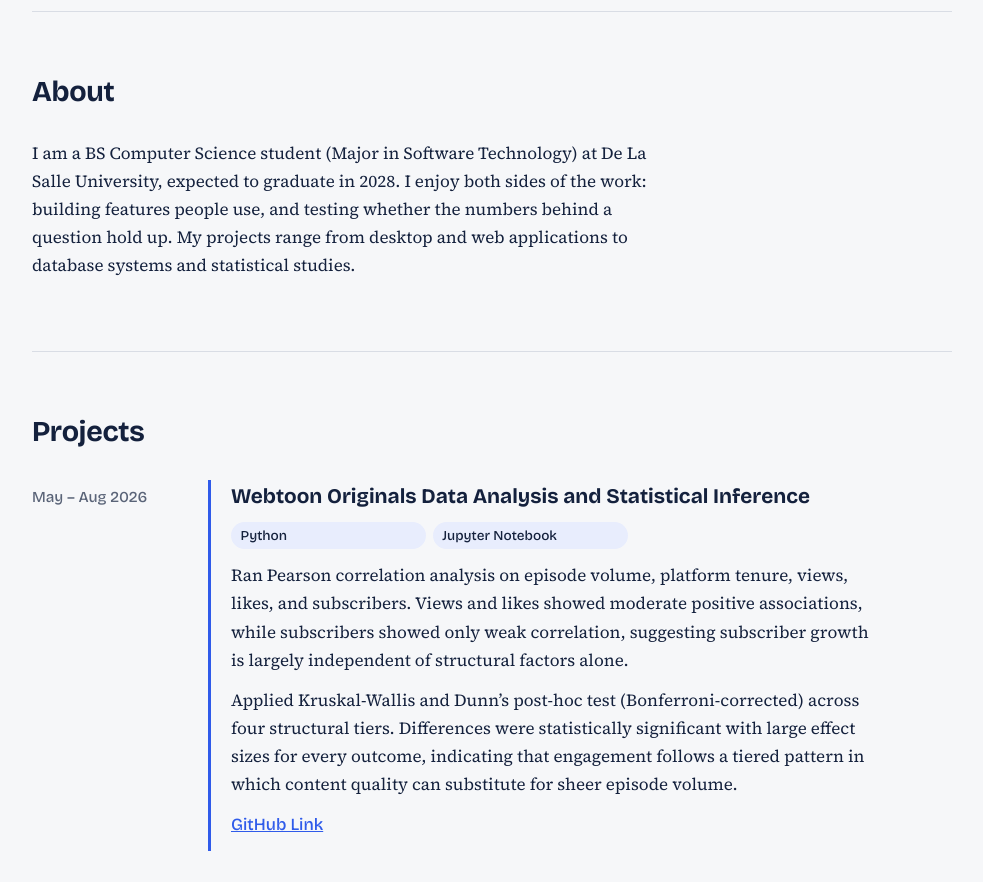
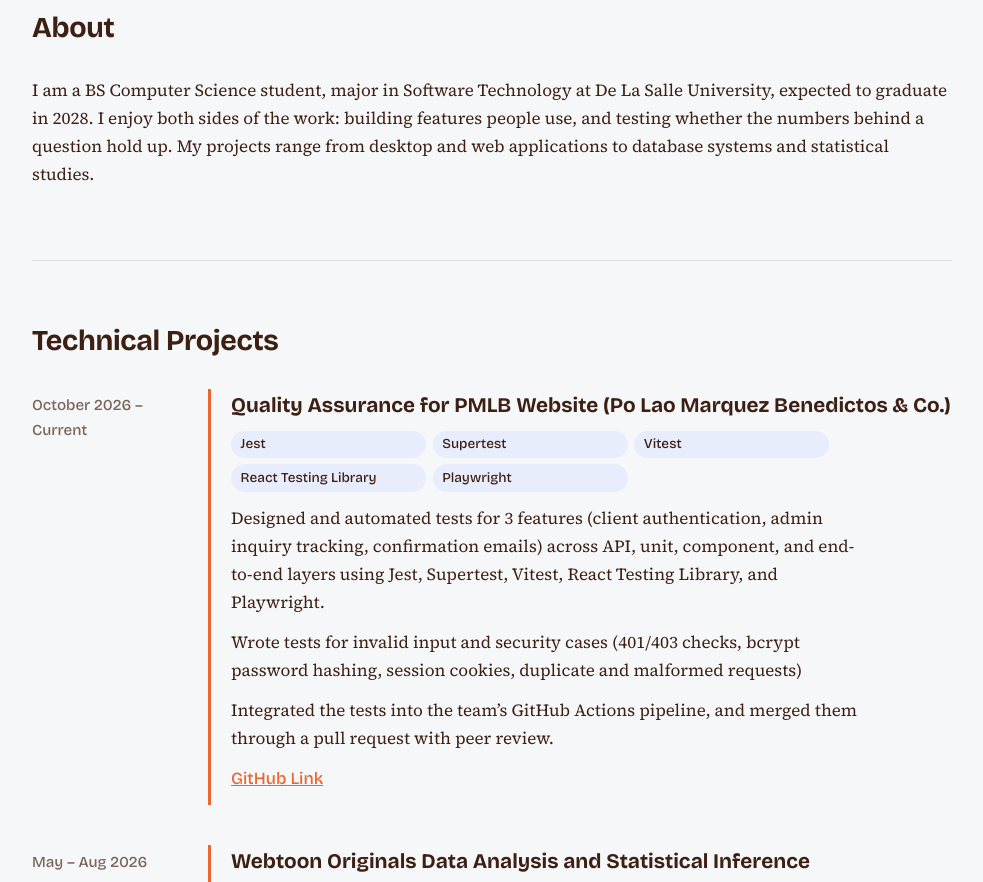
Before and after one commit to phlmnnnnn/PUNZALAN-E-Portfolio, a plain HTML site: page index.html in a window 1280 px wide. Shown: the part 560-1442 px from the top of the page, without its empty margins (148-1131 px from the left). Drawn offline with nearby package versions, Linux system fonts and the light colour scheme.

Commit message:
updated timeline and design

```diff
--- a/index.html
+++ b/index.html
@@ -11,8 +11,8 @@
 
 <style>
 :root{
-  --bg:#f6f7f9; --surface:#ffffff; --ink:#14213d; --muted:#5a6478; --line:#d9dde5;
-  --accent:#2f5bea; --accent-ink:#ffffff; --chip:#e8edfd;
+  --bg:#f6f7f9; --surface:#ffffff; --ink:#3d2014; --muted:#78645a; --line:#d9dde5;
+  --accent:#ea672f; --accent-ink:#ffffff; --chip:#e8edfd;
   --display:"Bricolage Grotesque","Helvetica Neue",Arial,sans-serif;
   --body:"Source Serif 4",Georgia,"Times New Roman",serif;
   box-sizing:border-box; padding-top:env(safe-area-inset-top,0px); padding-bottom:env(safe-area-inset-bottom,0px);
@@ -20,13 +20,13 @@
 }
 @media (prefers-color-scheme: dark){
   :root:not([data-theme="light"]){
-    --bg:#0f1524; --surface:#18203a; --ink:#e9edf7; --muted:#a2aac0; --line:#2b3556;
-    --accent:#7d9bff; --accent-ink:#0f1524; --chip:#222d52; color-scheme:dark;
+    --bg:#24160f; --surface:#3a2618; --ink:#e9edf7; --muted:#c0aba2; --line:#56392b;
+    --accent:#ff997d; --accent-ink:#24160f; --chip:#523522; color-scheme:dark;
   }
 }
 :root[data-theme="dark"]{
   --bg:#0f1524; --surface:#18203a; --ink:#e9edf7; --muted:#a2aac0; --line:#2b3556;
-  --accent:#7d9bff; --accent-ink:#0f1524; --chip:#222d52; color-scheme:dark;
+  --accent:#391405; --accent-ink:#24180f; --chip:#523422; color-scheme:dark;
 }
 html{scroll-padding-top:env(safe-area-inset-top,0px);scroll-behavior:smooth}
 *,*::before,*::after{box-sizing:border-box}
@@ -41,13 +41,13 @@ nav a{font-family:var(--display);font-weight:500;text-decoration:none;color:var(
 nav a:hover{color:var(--accent)}
 .hero{padding:4rem 0 3.5rem;border-bottom:1px solid var(--line)}
 .hero h1{font-family:var(--display);font-weight:700;font-size:clamp(2.4rem,7vw,4.6rem);line-height:1.05;letter-spacing:-.02em;margin:0 0 1.25rem;max-width:16ch}
-.hero p{max-width:38rem;font-size:1.2rem;color:var(--muted);margin:0 0 1.75rem}
+.hero p{max-width:none;font-size:1.2rem;color:var(--muted);margin:0 0 1.75rem}
 .btns{display:flex;gap:.75rem;flex-wrap:wrap}
 .btn{font-family:var(--display);font-weight:500;text-decoration:none;padding:.7rem 1.2rem;border-radius:.5rem;border:1px solid var(--accent);background:var(--accent);color:var(--accent-ink)}
 .btn.alt{background:transparent;color:var(--accent)}
 section{padding:3.5rem 0;border-bottom:1px solid var(--line)}
 h2{font-family:var(--display);font-size:1.8rem;margin:0 0 1.5rem;letter-spacing:-.01em}
-.about p{max-width:40rem;margin:0 0 1rem}
+.about p{max-width:none;margin:0 0 1rem}
 .timeline{list-style:none;margin:0;padding:0}
 .timeline li{display:grid;grid-template-columns:9rem 1fr;gap:0 2rem;padding:0 0 2.5rem;position:relative}
 .timeline li:last-child{padding-bottom:0}
@@ -93,7 +93,7 @@ button.btn{cursor:pointer;font-size:1rem;line-height:inherit}
   <main id="top">
     <div class="hero">
       <h1>I build software and make sense of data.</h1>
-      <p>Computer science student at De La Salle University working across software development and statistical research, from JavaFX apps and web admin panels to nonparametric analysis in Python. I also design publications as a layout staffer at The LaSallian.</p>
+      <p>Computer science student at De La Salle University working across software development and statistical research. I also design publication materials as a layout staffer at The LaSallian.</p>
       <div class="btns">
         <a class="btn" href="#projects">See my projects</a>
         <a class="btn alt" href="assets/philomena_marie_punzalan_resume.pdf" download>Download resume</a>
@@ -102,12 +102,29 @@ button.btn{cursor:pointer;font-size:1rem;line-height:inherit}
 
     <section class="about" id="about">
       <h2>About</h2>
-      <p>I am a BS Computer Science student (Major in Software Technology) at De La Salle University, expected to graduate in 2028. I enjoy both sides of the work: building features people use, and testing whether the numbers behind a question hold up. My projects range from desktop and web applications to database systems and statistical studies.</p>
+      <p>I am a BS Computer Science student, major in Software Technology at De La Salle University, expected to graduate in 2028. I enjoy both sides of the work: building features people use, and testing whether the numbers behind a question hold up. My projects range from desktop and web applications to database systems and statistical studies.</p>
     </section>
 
     <section id="projects">
-      <h2>Projects</h2>
+      <h2>Technical Projects</h2>
       <ol class="timeline">
+        <li>
+          <div class="when">October 2026 – Current</div>
+          <div class="card">
+            <h3>Quality Assurance for PMLB Website (Po Lao Marquez Benedictos & Co.)</h3>
+            <ul class="chips">
+              <li>Jest</li>
+              <li>Supertest</li>
+              <li>Vitest</li>
+              <li>React Testing Library</li>
+              <li>Playwright</li>
+            </ul>
+            <p>Designed and automated tests for 3 features (client authentication, admin inquiry tracking, confirmation emails) across API, unit, component, and end-to-end layers using Jest, Supertest, Vitest, React Testing Library, and Playwright.</p>
+            <p>Wrote tests for invalid input and security cases (401/403 checks, bcrypt password hashing, session cookies, duplicate and malformed requests)</p>
+            <p>Integrated the tests into the team’s GitHub Actions pipeline, and merged them through a pull request with peer review.</p>
+            <p class="links"><a href="https://github.com/PLMB-CPA/plmb_website">GitHub Link</a></p>
+          </div>
+        </li>
         <li>
           <div class="when">May – Aug 2026</div>
           <div class="card">
@@ -154,11 +171,11 @@ button.btn{cursor:pointer;font-size:1rem;line-height:inherit}
         <li>
           <div class="when">Oct 2024 – present</div>
           <div class="card">
-            <h3>Layout Assistant Editor, The LaSallian</h3>
+            <h3>Staffer, The LaSallian</h3>
             <ul class="chips"><li>Layout</li><li>Design</li><li>Broadsheets</li><li>Magazines</li></ul>
             <p>I design the layout of broadsheets, magazines, and other publication materials circulated by The LaSallian, De La Salle University’s student publication. As Assistant Layout Editor, I helped the Layout Editor run daily operations, edit visuals, delegate responsibilities, and oversee section activities.</p>
             <p>Recognized as Staffer of the Month eight times for reliability and initiative.</p>
-            <p class="links"><a href="#">View published issues</a></p>
+            <p class="links"><a href="assets/punzalan_creative_portfolio.pdf">View creative portfolio</a></p>
           </div>
         </li>
         <li>
```
